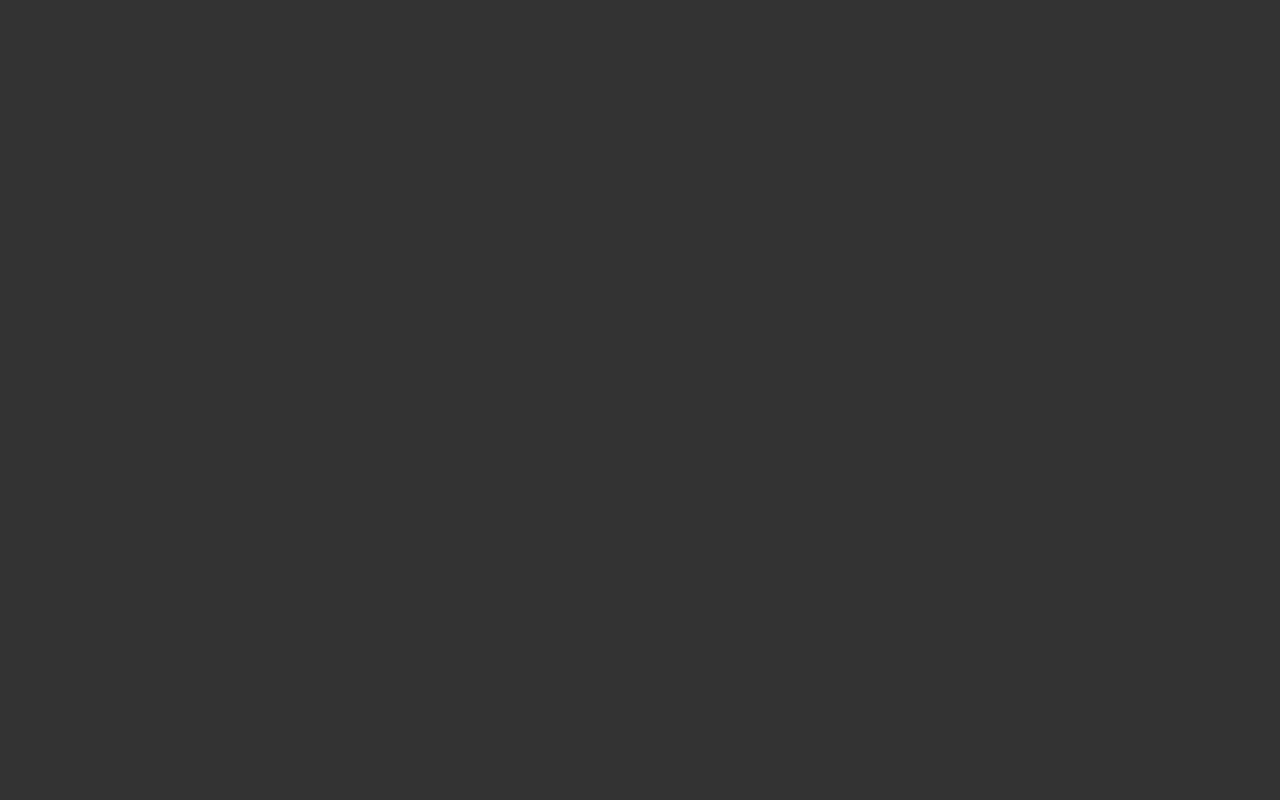
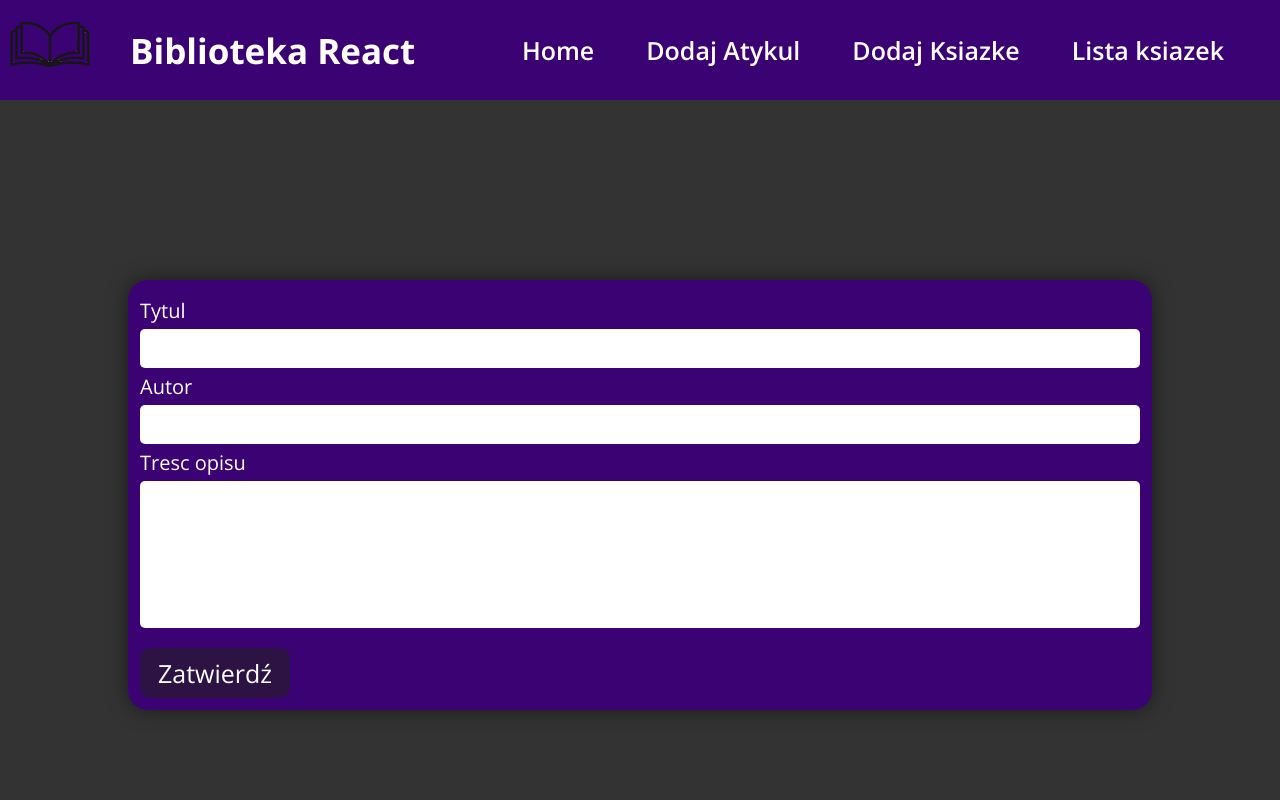
Before and after one commit to Fipeek/Biblioteka-React, a React (Create React App) app: page /AddBook in a window 1280 px wide. Shown: the top 800 px of the page. Built offline with nearby package versions, Linux system fonts and the light colour scheme.

Commit message:
dodano nowa strone addBooks

```diff
--- a/src/App.js
+++ b/src/App.js
@@ -7,6 +7,7 @@ import { Route } from "react-router-dom";
 import ArticlesContext from "./store/articles-context";
 import BooksPage from "./components/pages/BooksPage";
 import BooksContext from "./store/books-context";
+import AddBook from "./components/pages/AddBook";
 const DUMMY_ARTICLES = [
   {
     id: "",
@@ -151,6 +152,9 @@ function App() {
       <Route path="/BooksPage">
         <BooksPage></BooksPage>
       </Route>
+      <Route path='/AddBook'>
+        <AddBook></AddBook>
+      </Route>
       </BooksContext.Provider>
     </ArticlesContext.Provider>
   );
--- /dev/null
+++ b/src/components/AddBookForm.js
@@ -0,0 +1,82 @@
+import React from "react";
+import styles from "./Form.module.css";
+import BooksContext from "../store/books-context";
+import Button from "./UI/Button";
+import { useContext, useState } from "react";
+const AddBookForm = () => {
+  const ctx = useContext(BooksContext);
+  const [author, setAuthor] = useState("");
+  const [title, setTitle] = useState("");
+  const [description, setDescription] = useState("");
+  const [isFormValid, setFormValidation] = useState(true);
+  const [errorMessage, setErrorMessage] = useState("");
+  let formValidator = true;
+  const checkFormValidation = (title, author, description) => {
+    formValidator = false;
+    if (
+      title.trim() === "" ||
+      author.trim() === "" ||
+      description.trim() === ""
+    ) {
+      formValidator = false;
+      return "Nieprawidłowe dane! Wartości nie mogą być puste.";
+    }
+    if (title.length > 30 || author.length > 20 || description.lenght < 100) {
+      formValidator = false;
+      return "Nieprawidłowe dane! Tytuł i autor mogą mieć maksymalnie 30 znaków, a 100.";
+    }
+    formValidator = true;
+  };
+  const submitHandler = (event) => {
+    event.preventDefault();
+    const errorMessage = checkFormValidation(title, author, description);
+    if (formValidator) {
+      const book = {
+        key: Math.random,
+        author: author,
+        title: title,
+        description: description,
+      };
+
+      ctx.books.push(book);
+    }
+    else{
+        console.log(errorMessage);
+    }
+    setAuthor("");
+    setTitle("");
+    setDescription("");
+  };
+  const authorHandler = (event) => {
+    setAuthor(event.target.value);
+  };
+  const titleHandler = (event) => {
+    setTitle(event.target.value);
+  };
+
+  const descriptionTextHandler = (event) => {
+    setDescription(event.target.value);
+  };
+  const closeBackdrop = () => {
+    setFormValidation(true);
+  };
+  return (
+    <form className={styles.addArticle} onSubmit={submitHandler}>
+      <label>Tytul</label>
+      <input type="text" value={title} onChange={titleHandler}></input>
+      <label>Autor</label>
+      <input type="text" value={author} onChange={authorHandler}></input>
+      <label>Tresc opisu</label>
+      <textarea
+        autoCapitalize="none"
+        value={description}
+        onChange={descriptionTextHandler}
+        rows="5"
+        cols="20"
+      ></textarea>
+      <Button type="submit">Zatwierdź</Button>
+    </form>
+  );
+};
+
+export default AddBookForm;
--- a/src/components/Book.js
+++ b/src/components/Book.js
@@ -5,7 +5,6 @@ import image from "../assets/bookImage.jpg";
 const Book = (props) => {
   return (
     <div className={styles.book}>
-      <header></header>
       <img src={image}></img>
       <div>
         <h1>{props.title}</h1>
--- a/src/components/Book.module.css
+++ b/src/components/Book.module.css
@@ -8,29 +8,17 @@ padding: 5px;
 border: 2px solid black;
  flex-basis: 23%;
  margin: 10px 0.3px;
- color: rgb(247, 125, 125);
+ color: black;
  flex-direction: row;
  background-color: rgb(255, 255, 255);
  border-radius: 20px;
  box-shadow: 0 1px 18px 10px #00000040;
-}
-.book header{
-    background-color: #52099b;
-    width: 100%;
-    height: 40px;
-    border-top-left-radius: 18px;
-    border-top-right-radius: 18px;
-}
-.book header h1{
-    color: white;
-    font-size: 30px;
-    text-align: left;
-    margin: 0 0 0 5px;
+ text-align: justify;
 }
 .book h1{
     font-size: 20px;
     text-transform: uppercase;
-    color: black;
+
     margin: 0;
 }
 .book h2{
@@ -38,9 +26,9 @@ border: 2px solid black;
     margin: 0;
 }
 .book p{
-    color: black;
 }
 .book img{
     width: 100%;
+    border-radius: 20px;
     /* margin-top: 10px; */
 }
--- a/src/components/Footer.module.css
+++ b/src/components/Footer.module.css
@@ -1,13 +1,11 @@
 footer{
-    background-color: #360e5e;
+    background-color: #3b0274;
     box-shadow: 0 0 5px white;
     color: white;
     padding: 50px;
     display: flex;
-    /* align-items: center; */
-    /* align-content: center; */
     justify-content: center;
-    margin-top: 150px;
+    margin-top: 120px;
 }
 .contact h1{
     font-size: 30px;
--- a/src/components/Form.js
+++ b/src/components/Form.js
@@ -71,6 +71,9 @@ const Form = () => {
   const closeBackdrop = () => {
     setFormValidation(true);
   };
+
+
+
   return (
     <form className={styles.addArticle} onSubmit={submitHandler}>
       <label>Tytul</label>
--- a/src/components/Form.module.css
+++ b/src/components/Form.module.css
@@ -1,6 +1,6 @@
 .addArticle{
-    background-color: #52099b;
-    margin: 100px auto;
+    background-color: #3b0274;
+    margin: 180px auto;
     display: flex;
     flex-flow: column;
     padding: 10px;
@@ -24,7 +24,7 @@
     width: 80%;
 }
 .addArticle button{
-    background-color: #360e5e;
+    background-color: #271a35c0;
     margin: 20px 0 0 0;
     width: 150px;
     height: 50px;
--- a/src/components/Header.module.css
+++ b/src/components/Header.module.css
@@ -9,7 +9,7 @@
 .navbar {
     width: 100%;
     height: 100px;
-    background-color: #52099b;
+    background-color: #3b0274;
     display: flex;
     align-items: center;
 }
--- a/src/components/Nav.js
+++ b/src/components/Nav.js
@@ -18,7 +18,7 @@ const Nav = (props) => {
           <Link to='/addArticle'> Dodaj Atykul</Link>
         </li>
         <li>
-          <Link> Dodaj Ksiazke</Link>
+          <Link to="/addBook"> Dodaj Ksiazke</Link>
         </li>
         <li>
           <Link to='/BooksPage'>Lista ksiazek </Link>
--- /dev/null
+++ b/src/components/pages/AddBook.js
@@ -0,0 +1,15 @@
+import Header from "../Header";
+import AddBookForm from "../AddBookForm";
+import Footer from "../Footer";
+import React from "react";
+import { ReactFragment } from "react";
+
+const AddBook = () => {
+    return ( <React.Fragment>
+        <Header></Header>
+        <AddBookForm></AddBookForm>
+        <Footer></Footer>
+    </React.Fragment> );
+}
+
+export default AddBook;
```
Also changed, not shown: 1 other file (tests, documents, lock files or other folders).
